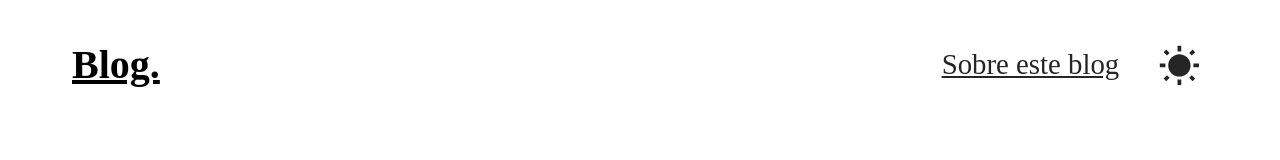
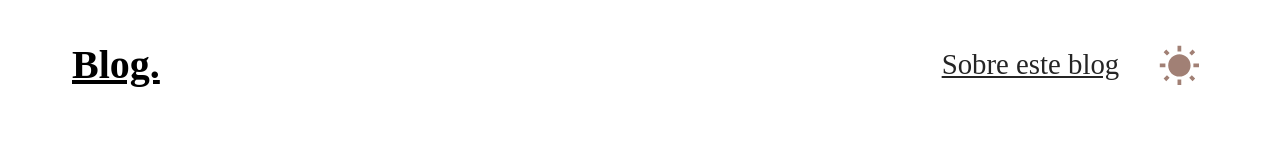
Before and after one commit to LucianoTreachi/Blog-UX-UI, a React (Vite) app: page / in a window 1280 px wide. Shown: the top 160 px of the page. Built offline with nearby package versions, Linux system fonts and the light colour scheme; the HTML template or start-up script is replaced by a standard one.

Commit message:
Modificar color en icono de sol y luna

```diff
--- a/src/components/themeButton/ThemeButton.module.css
+++ b/src/components/themeButton/ThemeButton.module.css
@@ -6,10 +6,17 @@
   transform: translateY(2px);
 }
 
+.sunIcon {
+  color: rgb(145, 106, 93);
+}
+
+.moonIcon {
+  color: lightskyblue;
+}
+
 .sunIcon,
 .moonIcon {
   font-size: 2.8rem;
-  color: var(--black);
   opacity: .85;
 }
 
```
